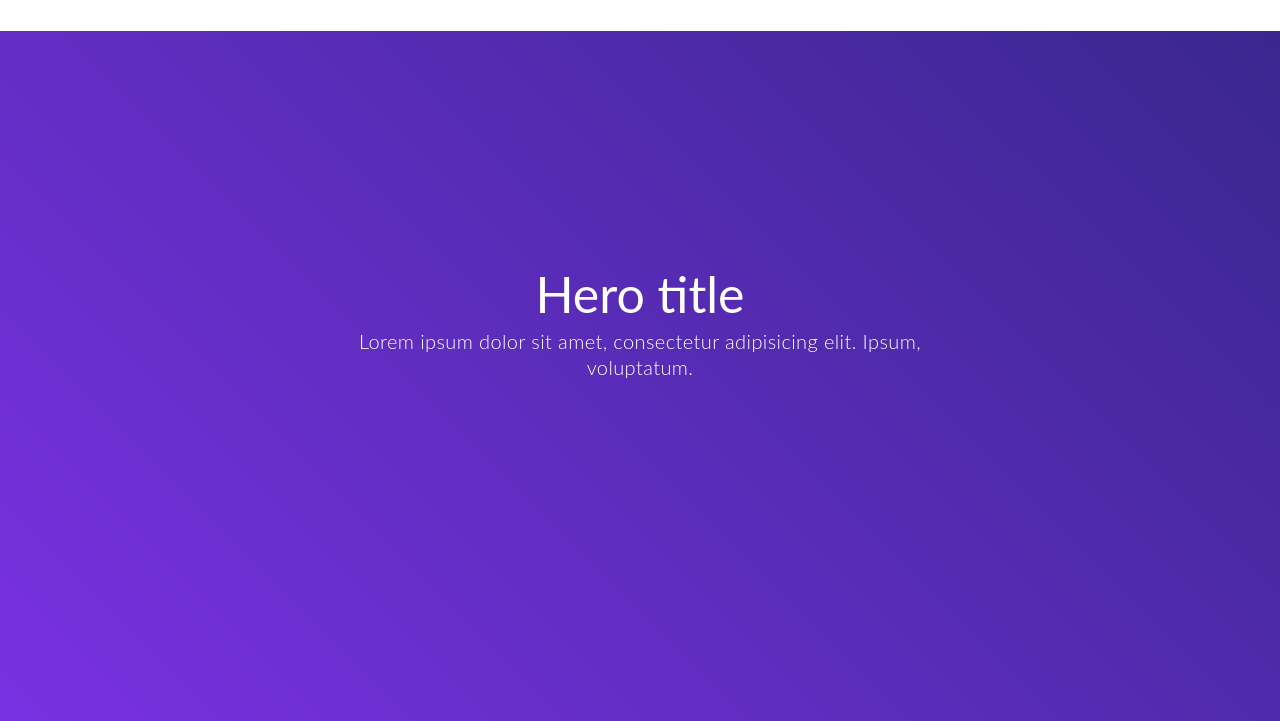
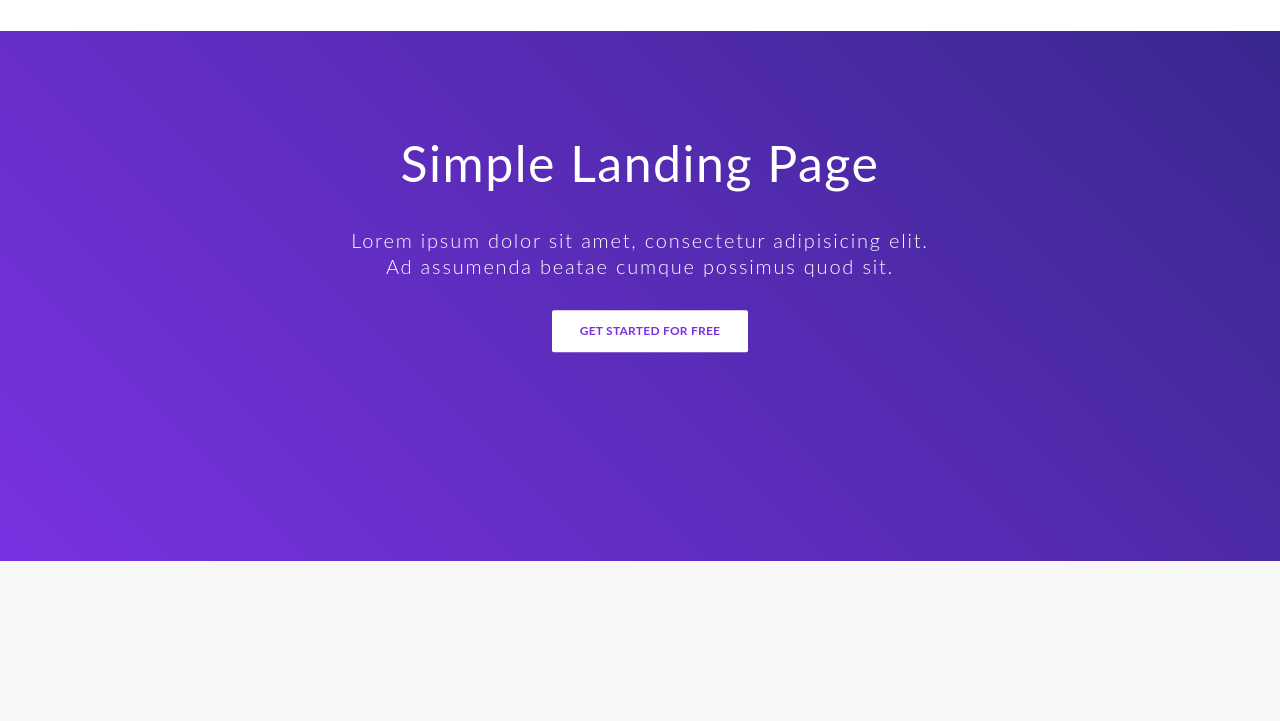
Before and after one commit to sanjalazic/landing_page_template, a website: page index.html in a window 1280 px wide. Shown: the part 79-800 px from the top of the page. Drawn offline with Linux system fonts and the light colour scheme.

Commit message:
Hero section

```diff
--- a/index.html
+++ b/index.html
@@ -42,10 +42,10 @@
     <div class="hero__inner">
         <div class="hero__content">
             <h1 class="hero__heading">
-                Hero title
+               Simple Landing Page
             </h1>
-
-            <h4 class="hero__subtitle">Lorem ipsum dolor sit amet, consectetur adipisicing elit. Ipsum, voluptatum.</h4>
+            <h4 class="hero__subtitle">Lorem ipsum dolor sit amet, consectetur adipisicing elit. Ad assumenda beatae cumque possimus quod sit.</h4>
+            <a href="#" class="button button-secondary">Get started for Free </a>
         </div>
     </div>
 </div>
--- a/scss/base/_typography.scss
+++ b/scss/base/_typography.scss
@@ -2,6 +2,25 @@ body {
   font-family: "Lato", sans-serif;
   font-weight: 400;
   line-height: 1.7;
-  background-color: orangered;
+  background-color: $color-grey-light-1;
   color: $color-grey-dark;
 }
+
+.hero {
+  &__heading {
+    color: #fff;
+    font-size: 5rem;
+    font-weight: 400;
+    line-height: 1.33;
+    letter-spacing: .03em;
+  }
+
+  &__subtitle {
+    color: #fff;
+    font-size: 2rem;
+    font-weight: 300;
+    line-height: 1.33;
+    letter-spacing: .09em;
+    margin: 3rem 0;
+  }
+}
--- a/scss/components/_button.scss
+++ b/scss/components/_button.scss
@@ -18,7 +18,7 @@
 }
 
 .button-primary {
-  color: #fff;
+  color: $color-white;
   will-change: color,background,border,box-shadow;
   background-color: $color-primary;
   transition: color .2s cubic-bezier(.86,0,.07,1),background .2s cubic-bezier(.86,0,.07,1),border .2s cubic-bezier(.86,0,.07,1),box-shadow .15s cubic-bezier(.86,0,.07,1);
@@ -28,3 +28,15 @@
     box-shadow: 1.6rem 1.6rem 0 0 rgba(113,91,210,.1);
   }
 }
+
+.button-secondary {
+  color: $color-primary;
+  will-change: color,background,border,box-shadow;
+  background-color: $color-white;
+  transition: color .2s cubic-bezier(.86,0,.07,1),background .2s cubic-bezier(.86,0,.07,1),border .2s cubic-bezier(.86,0,.07,1),box-shadow .15s cubic-bezier(.86,0,.07,1);
+
+  &:hover {
+    background-color: $color-grey-light-2;
+    box-shadow: 1.6rem 1.6rem 0 0 rgba(113,91,210,.1);
+  }
+}
--- a/scss/layouts/_hero.scss
+++ b/scss/layouts/_hero.scss
@@ -4,7 +4,11 @@
   position: relative;
   display: block;
   width: 100%;
-  height: 100vh;
+  height: 80vh;
+
+  @include respond(phone) {
+    height: 100vh;
+  }
 
   &__background {
     position: absolute;
@@ -37,19 +41,4 @@
     transform: translate(-50%,-50%);
 
   }
-
-  &__heading {
-    color: #fff;
-    font-size: 5rem;
-    font-weight: 400;
-    line-height: 1.33;
-  }
-
-  &__subtitle {
-    color: #fff;
-    font-size: 2rem;
-    font-weight: 300;
-    line-height: 1.33;
-    letter-spacing: .02em;
-  }
 }
```
Also changed, not shown: css/style.css.
